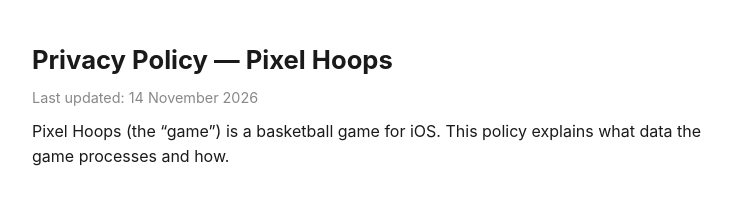
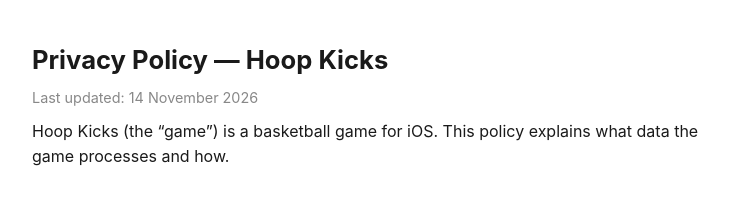
Before and after one commit to snoote/snoote.github.io, a plain HTML site: page pixelhoops/privacy.html in a window 1280 px wide. Shown: the top 205 px of the page, 268-1007 px from the left. Drawn offline with Linux system fonts and the light colour scheme.

Commit message:
Rename Pixel Hoops to Hoop Kicks
Co-Authored-By: Claude Opus 5.5 <noreply@anthropic.com>

```diff
--- a/pixelhoops/privacy.html
+++ b/pixelhoops/privacy.html
@@ -4,7 +4,7 @@
 <meta charset="utf-8">
 <meta name="viewport" content="width=device-width, initial-scale=1">
 <meta name="robots" content="index,follow">
-<title>Privacy Policy — Pixel Hoops</title>
+<title>Privacy Policy — Hoop Kicks</title>
 <style>
   :root { color-scheme: light dark; }
   * { box-sizing: border-box; }
@@ -31,10 +31,10 @@
 <body>
 <main>
 
-<h1>Privacy Policy — Pixel Hoops</h1>
+<h1>Privacy Policy — Hoop Kicks</h1>
 <p class="updated">Last updated: 14 November 2026</p>
 
-<p>Pixel Hoops (the “game”) is a basketball game for iOS. This policy explains what data the game processes and how.</p>
+<p>Hoop Kicks (the “game”) is a basketball game for iOS. This policy explains what data the game processes and how.</p>
 
 <h2>Data controller</h2>
 <p>The game’s developer (“we”). Privacy contact: <strong>edgarakinis@gmail.com</strong>.</p>
```
Also changed, not shown: index.html (+1 -1 lines), pixelhoops/support.html (+3 -3 lines), 1 other file.
